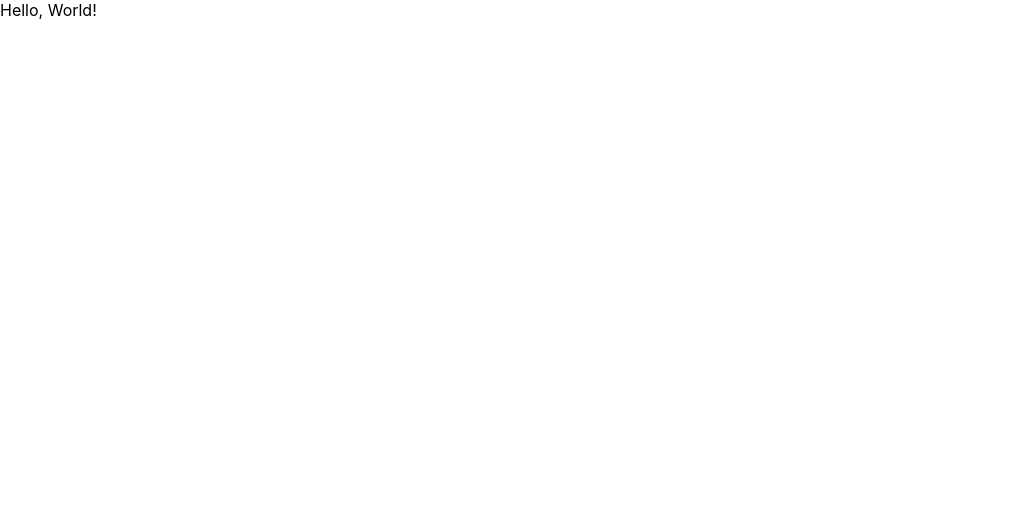
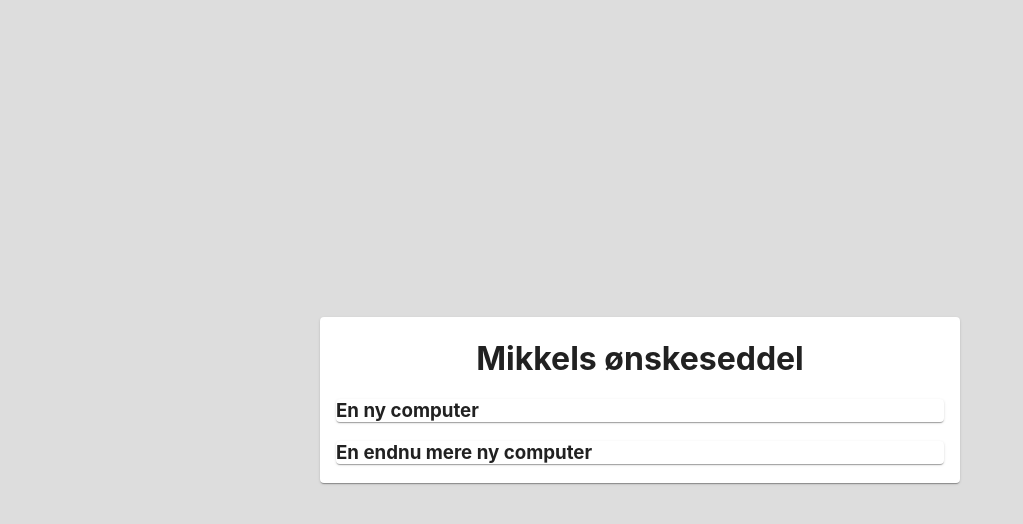
Before and after one commit to Gabaa/wishlist-react, a React (Create React App) app: page / in a window 1280 px wide. Shown: the top 524 px of the page, without its empty margins (0-1023 px from the left). Built offline with nearby package versions, Linux system fonts and the light colour scheme.

Commit message:
Added basic UI

```diff
--- a/package.json
+++ b/package.json
@@ -3,6 +3,7 @@
   "version": "0.1.0",
   "private": true,
   "dependencies": {
+    "@material-ui/core": "^4.11.1",
     "@testing-library/jest-dom": "^5.11.6",
     "@testing-library/react": "^11.2.2",
     "@testing-library/user-event": "^12.2.2",
--- a/src/App.js
+++ b/src/App.js
@@ -1,7 +1,43 @@
+import { makeStyles, Paper } from '@material-ui/core';
+import React from 'react';
+import Wish from './Wish';
+
+const useStyles = makeStyles({
+  root: {
+    height: "100vh",
+    backgroundColor: "#dddddd",
+    display: "flex",
+    flexDirection: "column",
+    alignItems: "center",
+    justifyContent: "center",
+  },
+  header: {
+    textAlign: "center",
+  },
+  content: {
+    width: "50vw",
+  },
+});
+
 function App() {
+  const classes = useStyles();
+
+  const wishes = ["En ny computer", "En endnu mere ny computer"];
+
   return (
-    <div>
-      Hello, World!
+    <div className={classes.root}>
+      <Paper>
+        <header className={classes.header}>
+          <h1>Mikkels ønskeseddel</h1>
+        </header>
+        <div className={classes.content}>
+          {wishes.map(wish => {
+            return (
+              <Wish wish={wish} />
+            );
+          })}
+        </div>
+      </Paper>
     </div>
   );
 }
--- /dev/null
+++ b/src/Wish.js
@@ -0,0 +1,24 @@
+import { makeStyles, Paper } from "@material-ui/core";
+import React from "react";
+
+const useStyles = makeStyles({
+  wish: {
+    margin: "16px",
+  },
+});
+
+function Wish(props) {
+  const classes = useStyles();
+
+  return (
+    <div className={classes.wish}>
+      <Paper variant="elevation">
+        <h3>
+          {props.wish}
+        </h3>
+      </Paper>
+    </div>
+  );
+}
+
+export default Wish;
```
Also changed, not shown: 1 other file (tests, documents, lock files or other folders).
